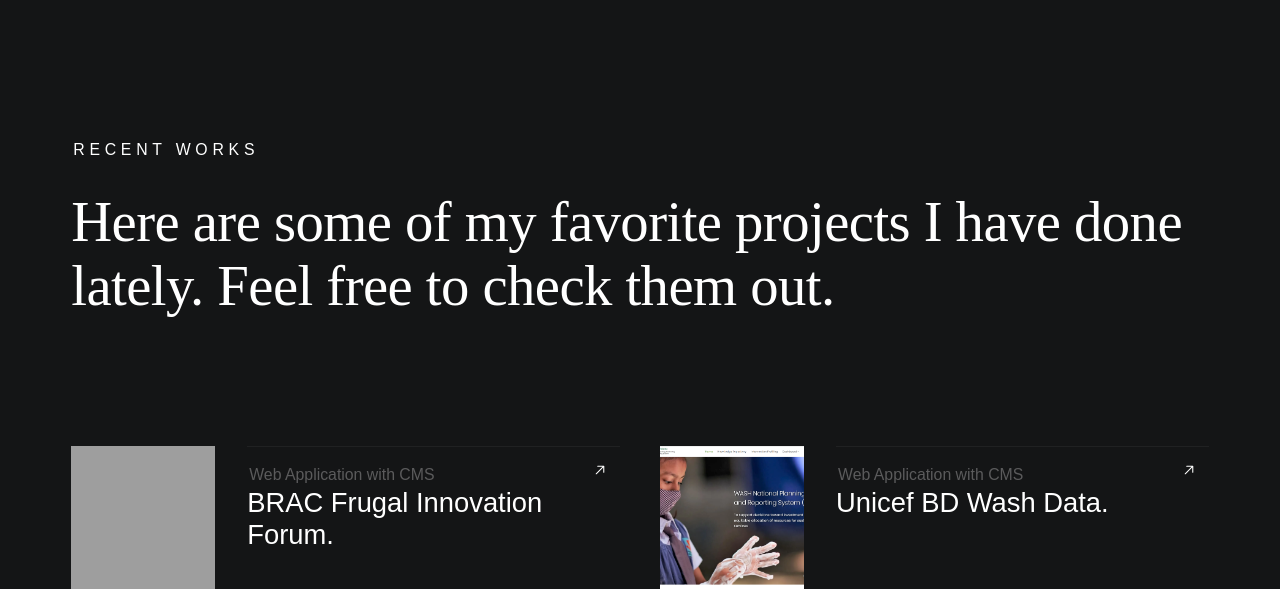
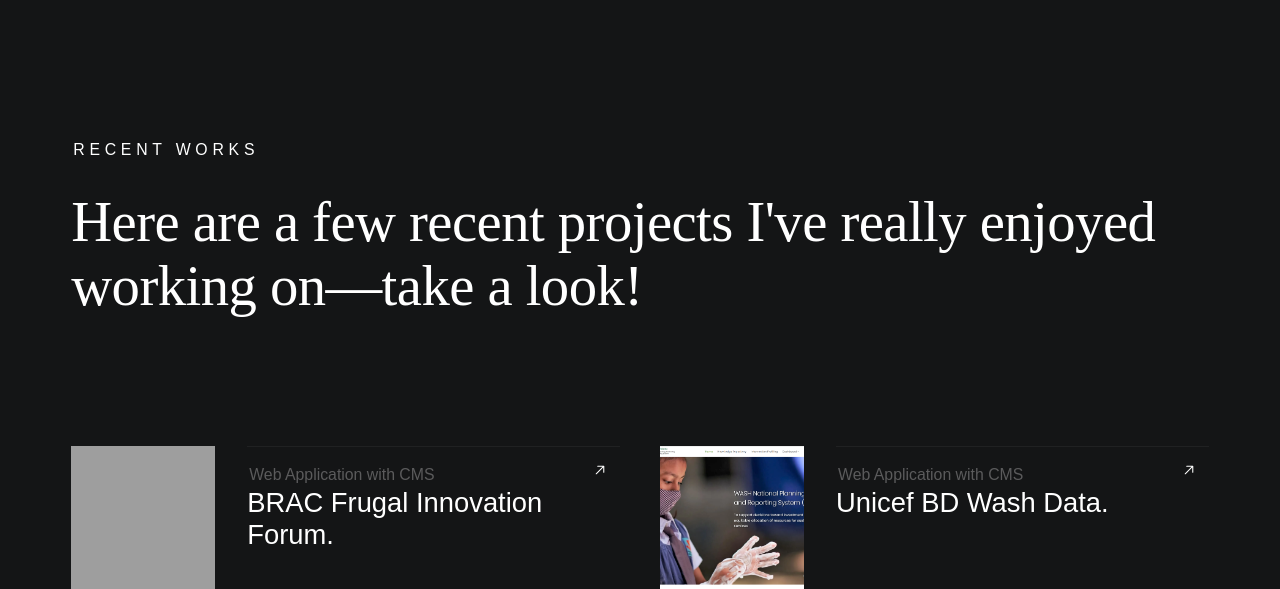
Before and after one commit to ArhabSafwan/Arhab-Portfolio, a PHP site: page / in a window 1280 px wide. Shown: the part 4907-5496 px from the top of the page. Run offline with PHP 8.4, Linux system fonts and the light colour scheme; grey boxes are pictures that could not be loaded.

Commit message:
completed for now

```diff
--- a/index.php
+++ b/index.php
@@ -220,7 +220,7 @@
                     Recent Works
                 </h2>
                 <p class="h1" data-animate-el="">
-                    Here are some of my favorite projects I have done lately. Feel free to check them out.
+                    Here are a few recent projects I've really enjoyed working on—take a look!
                 </p>
 
                 <ul class="folio-list row block-lg-one-half block-stack-on-1000">
@@ -564,9 +564,7 @@
                 </h2>
 
                 <p class="h1">
-                    I love to hear from you.
-                    Whether you have a question or just
-                    want to chat about design, tech & art — shoot me a message.
+                    I’d love to hear from you! Whether you have a question or just want to talk about design, tech, or business — feel free to drop me a message.
                 </p>
             </div>
         </div> <!-- end contact-top -->
```
